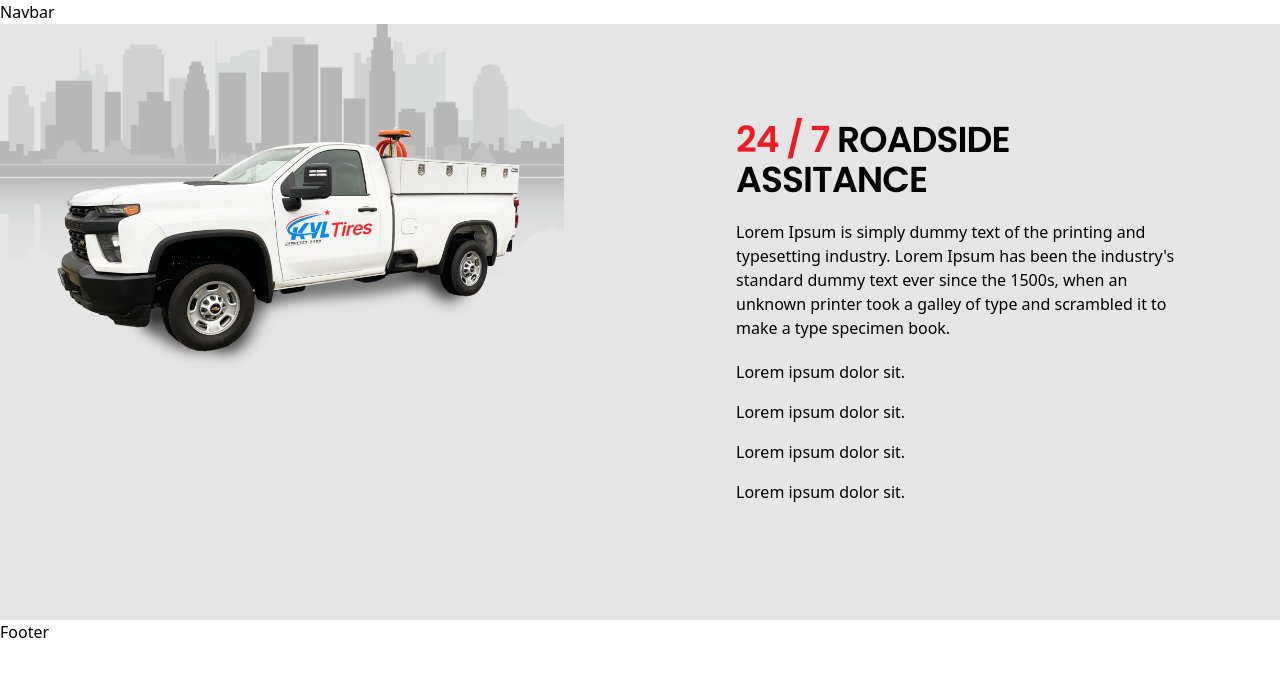
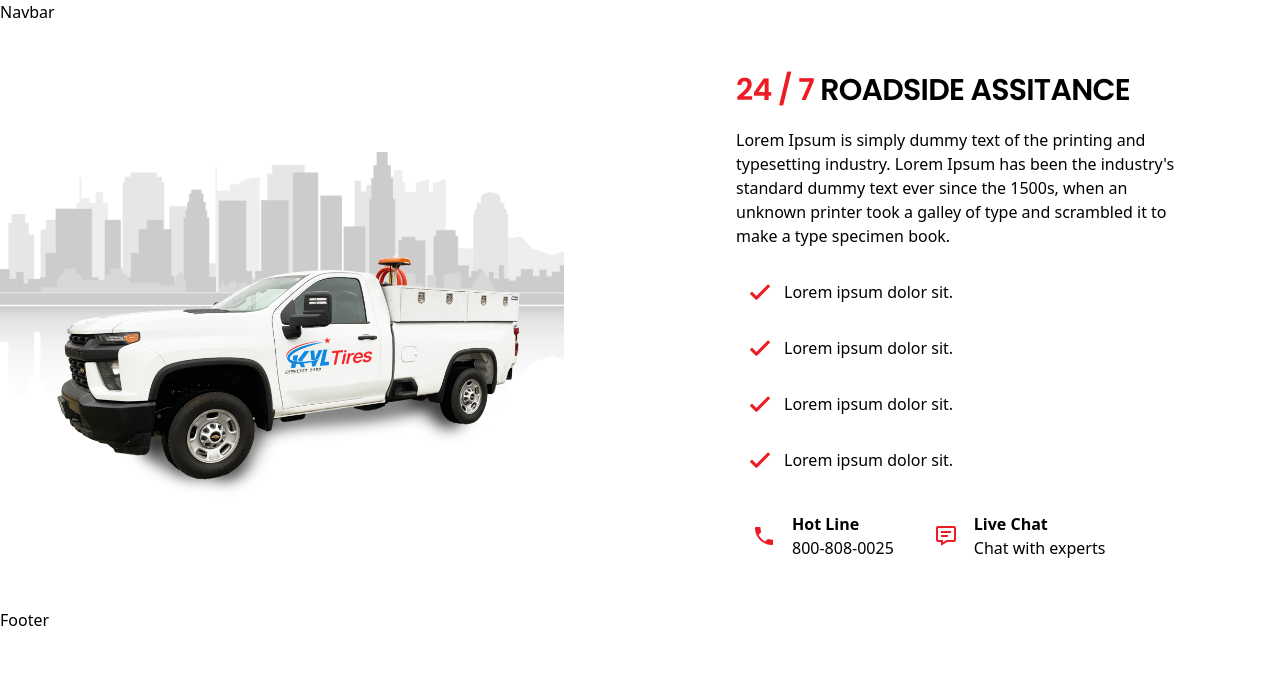
Before and after one commit to shantanusoam/kal_tires, a Next.js app: page /roadside_assistance in a window 1280 px wide. Shown: the top 676 px of the page. Built offline with nearby package versions, Linux system fonts and the light colour scheme.

Commit message:
roadside and tailwind config update

```diff
--- a/pages/roadside_assistance.jsx
+++ b/pages/roadside_assistance.jsx
@@ -1,24 +1,25 @@
 import Image from 'next/image';
+import { IoIosCheckmark } from 'react-icons/io';
+import { MdLocalPhone } from 'react-icons/md';
+import { BiMessageDetail } from 'react-icons/bi';
 import servicetruck from '../Assets/images/Roadside_Assistance/servicetruck.png';
-// import {IoCheckmarkOutline} from
 
 const roadsideAssitance = () => (
   <div id="roadmain">
     <div id="roadmaininner">
       <div className="bg-bg-white-1">
         <div className="lg:grid lg:grid-cols-2">
-          <div className="lg:relative ">
+          <div className="lg:relative lg:mt-32">
             <Image
-              className="lg:absolute lg:inset-0 h-60 w-full lg:h-full object-cover object-center lg:rounded-tl-md"
+              className="lg:absolute lg:inset-0 h-60 w-full lg:h-full object-cover object-center lg:rounded-tl-md  "
               src={servicetruck}
               alt="servicetruck"
             />
           </div>
 
-          <div className="py-24 px-10 lg:px-0 max-w-3xl lg:max-w-md mx-auto">
-            <h2 className="text-4xl tracking-tight  text-black font-poppins font-semibold">
+          <div className="py-12 md:px-10 px-6 lg:px-0 max-w-3xl lg:max-w-md mx-auto">
+            <h2 className="text-3xl tracking-tight  text-black font-poppins font-semibold">
               <span className="block">
-                {' '}
                 <span className="text-kaltire-red">24 / 7</span> ROADSIDE
                 ASSITANCE
               </span>
@@ -30,19 +31,64 @@ const roadsideAssitance = () => (
               of type and scrambled it to make a type specimen book.
             </p>
             <div className="inline-block py-3">
-              {/* <a
-                href="/"
-                className="inline-block py-3 px-4 bg-white hover:bg-indigo-100 text-indigo-500 font-medium border border-transparent rounded-md"
-              >
-                Sign up for free
-              </a> */}
-
-              <p className="py-2">Lorem ipsum dolor sit.</p>
-              <p className="py-2">Lorem ipsum dolor sit.</p>
-              <p className="py-2">Lorem ipsum dolor sit.</p>
-              <p className="py-2">Lorem ipsum dolor sit.</p>
+              <p className="pt-2">
+                <div className="flex items-center ">
+                  <span>
+                    <IoIosCheckmark className="h-12 w-12 text-kaltire-red" />
+                  </span>
+                  <span>Lorem ipsum dolor sit.</span>
+                </div>
+              </p>
+              <p className="pt-2">
+                <div className="flex items-center ">
+                  <span>
+                    <IoIosCheckmark className="h-12 w-12 text-kaltire-red" />
+                  </span>
+                  <span>Lorem ipsum dolor sit.</span>
+                </div>
+              </p>
+              <p className="pt-2">
+                <div className="flex items-center ">
+                  <span>
+                    <IoIosCheckmark className="h-12 w-12 text-kaltire-red" />
+                  </span>
+                  <span>Lorem ipsum dolor sit.</span>
+                </div>
+              </p>
+              <p className="pt-2">
+                <div className="flex items-center ">
+                  <span>
+                    <IoIosCheckmark className="h-12 w-12 text-kaltire-red" />
+                  </span>
+                  <span>Lorem ipsum dolor sit.</span>
+                </div>
+              </p>
+            </div>
+            {/* The Phone and Email icons start  */}
+            <div className="block pt-4" id="PhoneEmailRoad" />
+            <div id="InnerphoneEmailRoad" className="flex">
+              <div id="Hotline" className="flex items-center">
+                <div id="Hotline-first" className="md:mx-4 mx-2">
+                  <MdLocalPhone className="h-6 w-6 text-kaltire-red" />
+                </div>
+                <div id="Hotline-second">
+                  <h1 className="font-bold">Hot Line</h1>
+                  <p>800-808-0025</p>
+                </div>
+              </div>
+              <div id="LiveChat" className="md:ml-6 ml-10 flex items-center">
+                <div id="LivechatFirst" className="md:mx-4 mx-2">
+                  <BiMessageDetail className="h-6 w-6 text-kaltire-red" />
+                </div>
+                <div id="LivechatSecond">
+                  <h1 className="font-bold">Live Chat </h1>
+                  <p>Chat with experts</p>
+                </div>
+              </div>
             </div>
           </div>
+
+          {/* The Phone and Email icons end */}
         </div>
       </div>
     </div>
--- a/tailwind.config.js
+++ b/tailwind.config.js
@@ -22,7 +22,7 @@ module.exports = {
         'file-accept': '#00e676',
         'file-reject': '#ff1744',
         'overlay-black': 'rgba(0, 0, 0, 0.8)',
-        'bg-white-1': '#E5E5E5',
+        'bg-white-1': '#FFFFFF',
       },
       width: {
         215: '215px',
```
